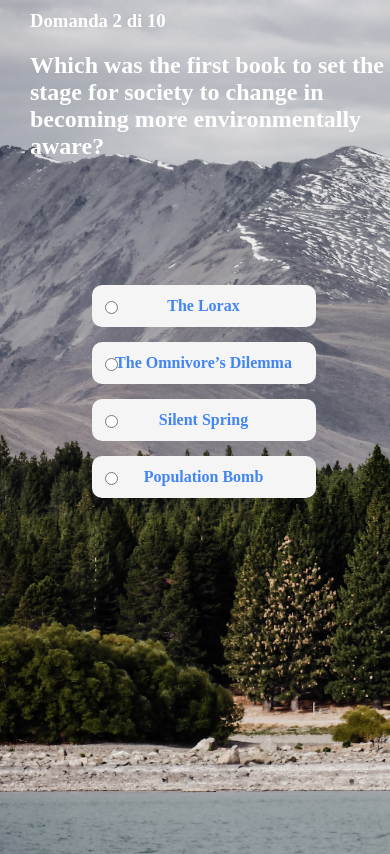
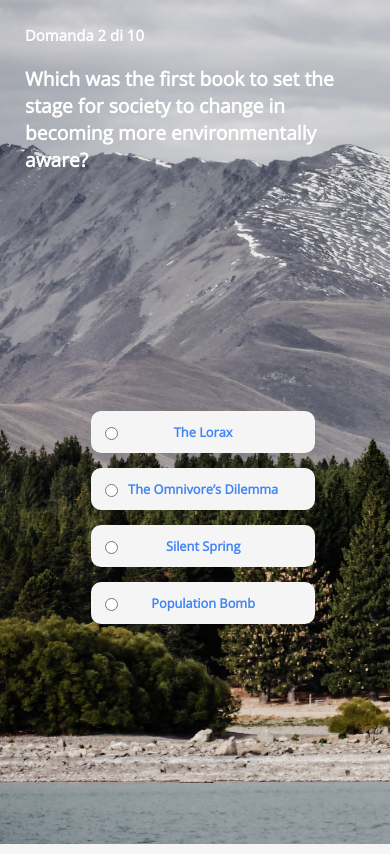
Before and after one commit to yvansuprinapetrovic/capstone, a Django app: page /quiz/questions/2 in a window 390 px wide. Run offline with Django 3.2, Linux system fonts and the light colour scheme; data comes from the database, SQL or seed files in the repository; both versions use the stored data as it was after the commit.

Commit message:
styling quiz summary and adding responsive

```diff
--- a/quizapp/quiz/static/quiz/questions.css
+++ b/quizapp/quiz/static/quiz/questions.css
@@ -10,43 +10,35 @@ body {
     background-size: cover;
     color: white;
     background-image: no-repeat;
+    font-family: 'Open Sans';
    }
 
 
 #quizContainer {
-    text-align: center;
     width: 100%;
     height: 80%;
+    display: grid;
+    grid-template-rows: auto 1fr auto;
 }
 
 /* QUIZ LAYOUT */
 
-#quiz {
-    padding: 70px 0;
-    text-align: center;
+#header {
+    margin: 30px;
+    padding: 20px;
 }
 
-h3 {
-    margin-top: 10px;
-    text-align: left;
-    margin-left: 30px;
-    margin-bottom: 20px;
+#content {
+    display: grid;
+    place-items: center;
 }
 
-h2 {
-    text-align: left;
-    margin-left: 30px;
-    margin-bottom: 40px;
+#footer {
+    display: grid;
+    place-items: right;
 }
 
-#explanation {
-    text-align: left;
-    float: left;
-    margin-left: 10px;
-    margin-right: 10px;
-}
-
-/* MULTIPLE CHOICE */
+/* MULTIPLE CHOICES */
 
 ul {
     list-style-type: none;
@@ -67,7 +59,7 @@ li {
     font-weight: bold;
     transition: all 0.3s;
     cursor: pointer;
-    z-index: -1;
+    text-align: center;
 }
 
 .boxed input {
@@ -77,7 +69,7 @@ li {
     border-color: whitesmoke;
 }
 
-/* BUTTON */
+/* BUTTONS */
 
 .button {
     border: none;
@@ -99,7 +91,7 @@ li {
 }
 
 .button:active {
-    background-color: black;
+    background-color: #426bf4;
 }
 
 
@@ -108,9 +100,36 @@ li {
 
     /* PAGE LAYOUT */
 
+    body {
+        font-size: 80%;
+    }
+
     #quizContainer {
-        text-align: center;
         width: 100%;
         height: 100%;
+        display: flex;
+        flex-wrap: wrap;
     }
+
+    #header {
+        flex: 1 1 150px; /*  Stretching: */
+        margin: 5px;
+    }
+
+    #content {
+        flex: 1 1 150px; /*  Stretching: */
+        margin: 5px;
+    }
+
+    #footer {
+        flex: 1 1 150px; /*  Stretching: */
+        margin: 5px;
+        display: grid;
+        place-items: center;
+    }
+
+    .button {
+        position: static;
+    }
+
   }
--- a/quizapp/quiz/static/quiz/questions.js
+++ b/quizapp/quiz/static/quiz/questions.js
@@ -56,36 +56,78 @@ document.addEventListener('DOMContentLoaded', function() {
 
           // if answer is correct
           if (answer == "True") {
+
+            if (window.matchMedia("(max-width: 600px)").matches) {
               // show explanation with heading "correct"
               document.querySelector(`#explanation`).style.display = 'block';
               document.querySelector(`#correct`).innerHTML = "Correct";
               document.querySelector(`#verify`).style.display = 'block';
+              // hide question
+              document.querySelector('#qMobile').style.display = 'none';
+
+            } else {
+              // show explanation with heading "correct"
+              document.querySelector(`#explanation`).style.display = 'block';
+              document.querySelector(`#correct`).innerHTML = "Correct";
+              document.querySelector(`#verify`).style.display = 'block';
+            }
             score();
+          } else {
+
+            if (window.matchMedia("(max-width: 600px)").matches) {
+              // show explanation with heading "incorrect"
+              document.querySelector(`#explanation`).style.display = 'block';
+              document.querySelector(`#correct`).innerHTML = "Incorrect";
+              document.querySelector(`#verify`).style.display = 'block';
+              // hide question
+              document.querySelector('#qMobile').style.display = 'none';
             } else {
               // show explanation with heading "incorrect"
               document.querySelector(`#explanation`).style.display = 'block';
               document.querySelector(`#correct`).innerHTML = "Incorrect";
               document.querySelector(`#verify`).style.display = 'block';
             }
+          }
 
         } else {
 
           // if answer is correct
           if (answer == "True") {
+
+            if (window.matchMedia("(max-width: 600px)").matches) {
+
               // show explanation with heading "correct"
               document.querySelector(`#explanation`).style.display = 'block';
               document.querySelector(`#correct`).innerHTML = "Correct";
               document.querySelector(`#next`).style.display = 'block';
+              // hide question
+              document.querySelector('#qMobile').style.display = 'none';
+            } else {
+              // show explanation with heading "correct"
+              document.querySelector(`#explanation`).style.display = 'block';
+              document.querySelector(`#correct`).innerHTML = "Correct";
+              document.querySelector(`#next`).style.display = 'block';
+            }
             score();
+          } else {
+
+            if (window.matchMedia("(max-width: 600px)").matches) {
+
+              // show explanation with heading "incorrect"
+              document.querySelector(`#explanation`).style.display = 'block';
+              document.querySelector(`#correct`).innerHTML = "Incorrect";
+              document.querySelector(`#next`).style.display = 'block';
+              // hide question
+              document.querySelector('#qMobile').style.display = 'none';
+
             } else {
               // show explanation with heading "incorrect"
               document.querySelector(`#explanation`).style.display = 'block';
               document.querySelector(`#correct`).innerHTML = "Incorrect";
               document.querySelector(`#next`).style.display = 'block';
             }
-
           }
-
+        }
       }
     })
 
--- a/quizapp/quiz/templates/quiz/questions.html
+++ b/quizapp/quiz/templates/quiz/questions.html
@@ -15,21 +15,25 @@
 
                 <!-- QUESTIONS COUNTER & QUESTION  -->
 
-                <h3>Domanda {{ questionNumber }} di 10</h3>
+                <div id="header">
 
-                <h2 style="padding-top: 5xp;">{{ question }}</h2>
+                    <h3 style="margin-bottom: 20px;">Domanda {{ questionNumber }} di 10</h3>
+
+                    <h2 style="margin-bottom: 20px;" id="qMobile">{{ question }}</h2>
 
                     <!-- EXPLANATION APPEARING AFTER ANSWER -->
 
                     <div id="explanation" style="display: none;">
                         <h2 id="correct"></h2>
 
-                    <p id="explanation">{{ question.explanation }}</p>
+                        <p id="explanationP" style="margin-bottom: 20px;">{{ question.explanation }}</p>
+                    </div>
+
                 </div>
 
                 <!-- MULTIPLE CHOICES -->
 
-                <div id="quiz">
+                <div id="content">
                     <ul>
                         {% for answer in answers %}
                         <li>
@@ -45,6 +49,8 @@
 
                 <!-- NEXT & VERIFIY BUTTONS -->
 
+                <div id="footer">
+
                     <button data-question="{{ questionNumber }}" id="next" class="button" style="display: none;">Prossima domanda</button>
                     <button id="verify" class="button" style="display: none;">Verifica</button>
 
@@ -53,5 +59,7 @@
                 </div>
 
             </div>
+
+        </div>
     </body>
 </html>
```
Also changed, not shown: quizapp/quiz/static/quiz/index.css (+72 -13 lines), quizapp/quiz/static/quiz/summary.css (added, +54 -0 lines), quizapp/quiz/templates/quiz/index.html (+18 -7 lines), quizapp/quiz/templates/quiz/summary.html (+22 -1 lines), quizapp/db.sqlite3, 3 other files. Lines whose indentation alone changed are shown as unchanged.
